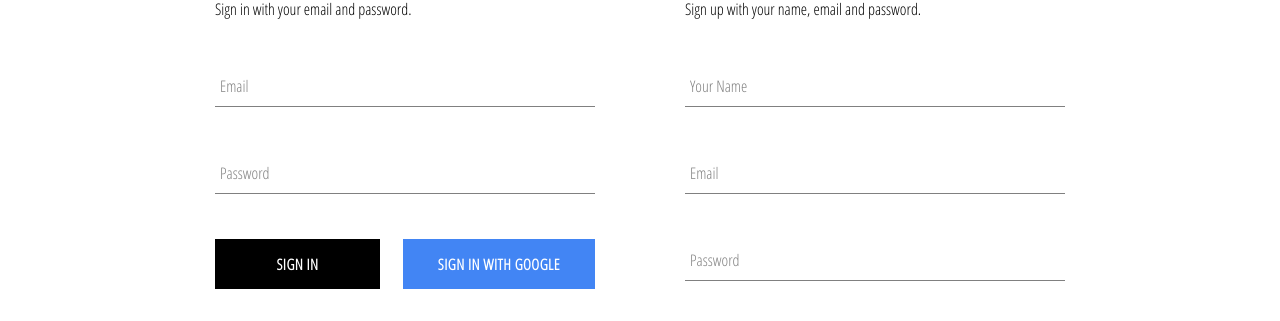
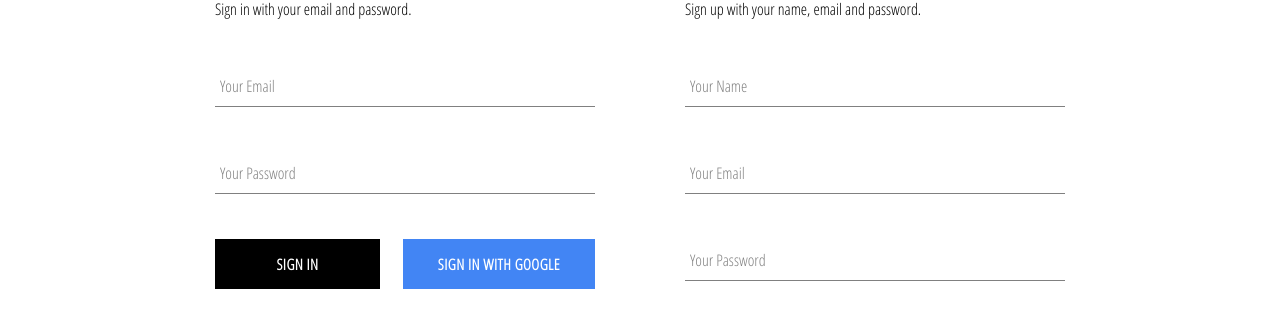
Before and after one commit to IamManchanda/crown-clothing-ecom-preact, a React (Create React App) app: page /auth in a window 1280 px wide. Shown: the part 175-496 px from the top of the page. Built offline with nearby package versions, Linux system fonts and the light colour scheme; no server answers.

Commit message:
Update label in sign in and sign up page!

```diff
--- a/src/components/sign-in.js
+++ b/src/components/sign-in.js
@@ -55,7 +55,7 @@ class SignIn extends Component {
         <span>Sign in with your email and password.</span>
         <form onSubmit={handleFormSubmit}>
           <FormInput
-            label="Email"
+            label="Your Email"
             name="email"
             type="email"
             value={email}
@@ -63,7 +63,7 @@ class SignIn extends Component {
             required
           />
           <FormInput
-            label="Password"
+            label="Your Password"
             name="password"
             type="password"
             value={password}
--- a/src/components/sign-up.js
+++ b/src/components/sign-up.js
@@ -65,7 +65,7 @@ class SignUp extends Component {
             required
           />
           <FormInput
-            label="Email"
+            label="Your Email"
             name="email"
             type="email"
             value={email}
@@ -73,7 +73,7 @@ class SignUp extends Component {
             required
           />
           <FormInput
-            label="Password"
+            label="Your Password"
             name="password"
             type="password"
             value={password}
```
